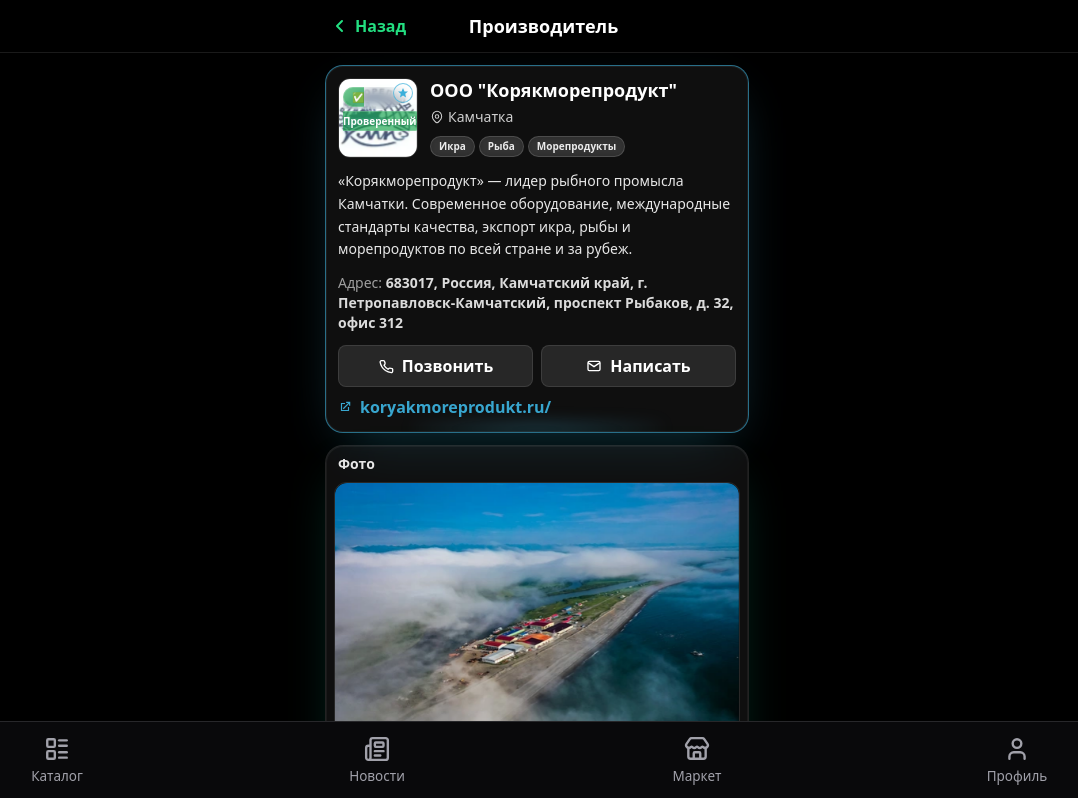
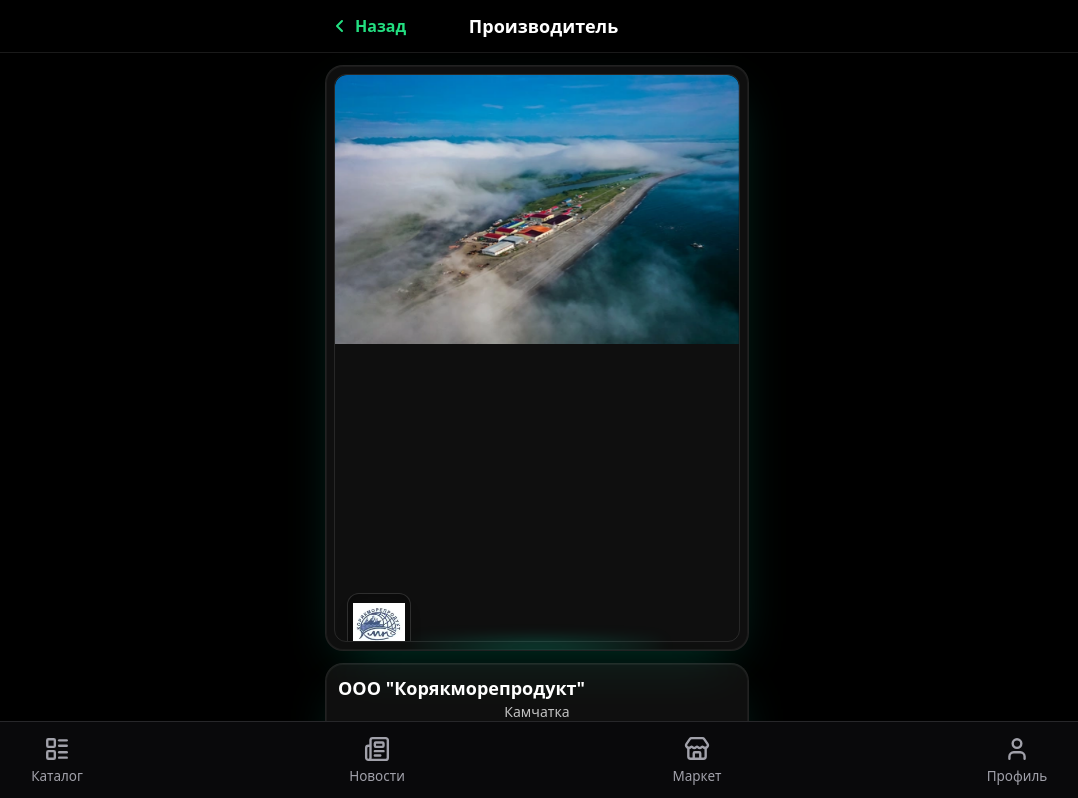
Before and after one commit to AlexSalavat/ikra-miniapp, a React (Create React App) app: page /producer/1 in a window 1280 px wide. Shown: the top 798 px of the page, without its empty margins (103-1181 px from the left). Built offline with nearby package versions, Linux system fonts and the light colour scheme.

Commit message:
Обновление стиля маркет-карто

```diff
--- a/src/components/ProducerDetail.js
+++ b/src/components/ProducerDetail.js
@@ -1,4 +1,3 @@
-// src/components/ProducerDetail.js
 import React, { useMemo } from "react";
 import { useParams, useNavigate } from "react-router-dom";
 import producers from "../data/producers";
@@ -7,39 +6,24 @@
 
 const getInitials = (name = "") =>
   name.replace(/["«»]/g, "")
-    .split(/\s+/)
-    .filter(Boolean)
-    .slice(0, 2)
-    .map(w => w[0]?.toUpperCase())
-    .join("") || "??";
+    .split(/\s+/).filter(Boolean).slice(0, 2)
+    .map(w => w[0]?.toUpperCase()).join("") || "??";
 
-const stringHue = (s = "") => { let h = 0; for (let i=0;i<s.length;i++) h=(h*31+s.charCodeAt(i))%360; return h; };
+const stringHue = (s = "") => { let h=0; for (let i=0;i<s.length;i++) h=(h*31+s.charCodeAt(i))%360; return h; };
 
 export default function ProducerDetail() {
   const { id } = useParams();
   const navigate = useNavigate();
 
   const producer = producers.find(p => String(p.id) === String(id));
-
-  // Распаковываем даже если producer нет — чтобы хуки шли всегда в одном порядке
   const {
-    name = "",
-    logo,
-    region = "",
-    fullDescription,
-    description,
-    address,
-    categories = [],
-    badges = [],
-    site,
-    contacts = {},
-    gallery = [],
+    name = "", logo, region = "", fullDescription, description,
+    address, categories = [], badges = [], site, contacts = {}, gallery = [],
   } = producer || {};
 
   const verified = badges?.includes("Проверенный");
   const premium  = badges?.includes("Честный знак") && badges?.includes("Меркурий");
 
-  // phones/emails (без хуков)
   const phones = Object.values(contacts).filter(v => typeof v === "string" && /^[-+()\d\s]{7,}$/.test(v));
   const emails = Object.values(contacts).filter(v => typeof v === "string" && /@/.test(v));
 
@@ -64,72 +48,100 @@
         </div>
       </div>
 
-      {/* Если не нашли производителя */}
       {!producer ? (
         <div className="max-w-md mx-auto px-3 pt-6 text-white">Завод не найден</div>
       ) : (
         <div className="max-w-md mx-auto px-3 pt-3">
-          {/* Основная стеклянная карточка */}
-          <div className={`glass-card p-3 ${premium ? "premium" : ""}`}>
-            {/* Верхний блок: лого + инфо */}
-            <div className="flex gap-3 items-start">
-              <div className="relative w-20 h-20 rounded-xl overflow-hidden border border-white/10 shrink-0">
+          {/* ХИРО-СЛАЙДЕР — крупный, на всю ширину */}
+          <div className="glass-card p-2 mb-3">
+            <div className="relative w-full rounded-xl overflow-hidden border border-white/10">
+              {/* Если Tailwind < v3, замени 'aspect-[16/10]' на 'h-56' */}
+              <div className="w-full aspect-[16/10]">
+                <Swiper spaceBetween={10} slidesPerView={1} style={{ borderRadius: 12 }}>
+                  {(gallery.length ? gallery : [logo]).filter(Boolean).map((src, i) => (
+                    <SwiperSlide key={i}>
+                      <img
+                        src={src}
+                        alt={`${name} фото ${i+1}`}
+                        className="w-full h-full object-cover"
+                        onError={(e)=>{ e.currentTarget.src="/images/no-image.webp"; }}
+                      />
+                    </SwiperSlide>
+                  ))}
+                  {!gallery.length && !logo && (
+                    <SwiperSlide>
+                      <div className="w-full h-full grid place-items-center text-white/90" style={{ background: initialsBG }}>
+                        {getInitials(name)}
+                      </div>
+                    </SwiperSlide>
+                  )}
+                </Swiper>
+              </div>
+
+              {/* Плавающее лого поверх (object-contain, чтобы не резалось) */}
+              <div className="absolute -bottom-4 left-3 w-16 h-16 rounded-xl overflow-hidden border border-white/15 shadow-lg bg-black/50 backdrop-blur-md grid place-items-center">
                 {logo ? (
-                  <img
-                    src={logo}
-                    alt={name}
-                    className="w-full h-full object-cover img-fade-in"
-                    onError={(e)=>{ e.currentTarget.remove(); }}
-                  />
+                  <img src={logo} alt={name} className="w-[85%] h-[85%] object-contain" onError={(e)=>{ e.currentTarget.remove(); }} />
                 ) : (
-                  <div className="w-full h-full grid place-items-center text-white font-extrabold text-xl" style={{ background: initialsBG }}>
+                  <div className="w-full h-full grid place-items-center text-white font-extrabold" style={{ background: initialsBG }}>
                     {getInitials(name)}
-                  </div>
-                )}
-
-                {/* бейджи */}
-                {verified && (
-                  <div className="absolute top-1 left-1">
-                    <span className="px-2 py-0.5 rounded-full text-[10px] font-semibold text-white border border-white/20 bg-green-600/65 backdrop-blur-sm">
-                      ✅ Проверенный
-                    </span>
-                  </div>
-                )}
-                {premium && (
-                  <div className="absolute top-1 right-1 w-5 h-5 rounded-full border border-[rgba(59,175,218,.7)] bg-white/10 grid place-items-center backdrop-blur-sm" title="Premium">
-                    <svg width="12" height="12" viewBox="0 0 24 24" fill="rgb(59,175,218)"><path d="M12 2l3 7h7l-5.5 4.5L18 21l-6-4-6 4 1.5-7.5L2 9h7l3-7z"/></svg>
                   </div>
                 )}
               </div>
 
-              <div className="min-w-0 flex-1">
+              {/* Премиум-значок аккуратно сверху справа */}
+              {premium && (
+                <div className="absolute top-1 right-1 w-6 h-6 rounded-full border border-[rgba(59,175,218,.7)] bg-white/10 grid place-items-center backdrop-blur-sm" title="Premium">
+                  <svg width="14" height="14" viewBox="0 0 24 24" fill="rgb(59,175,218)"><path d="M12 2l3 7h7l-5.5 4.5L18 21l-6-4-6 4 1.5-7.5L2 9h7l3-7z"/></svg>
+                </div>
+              )}
+            </div>
+          </div>
+
+          {/* Основной блок с инфой */}
+          <div className="glass-card p-3">
+            {/* Имя + бейджи */}
+            <div className="flex items-start gap-2">
+              <div className="flex-1 min-w-0">
                 <div className="text-white font-bold text-[18px] leading-snug truncate" title={name}>{name}</div>
+
+                {/* Регион под названием — по центру на мобиле */}
                 {region && (
-                  <div className="mt-1 inline-flex items-center gap-1 text-white/80 text-sm">
-                    <svg width="14" height="14" viewBox="0 0 24 24" fill="none" stroke="currentColor" strokeWidth="1.8"><path d="M12 2C8 2 4 6 4 11c0 5.5 7 11 8 11s8-5.5 8-11c0-5-4-9-8-9z"/><circle cx="12" cy="11" r="3"/></svg>
-                    <span>{region}</span>
-                </div>
+                  <div className="mt-0.5 text-center text-white/75 text-sm">{region}</div>
                 )}
-                {!!categories.length && (
-                  <div className="mt-1.5 flex flex-wrap gap-1">
-                    {categories.slice(0,3).map((c,i)=>(
-                      <span key={i} className="px-2 py-0.5 rounded-full text-[10px] font-semibold text-white/90 border border-white/15 bg-white/10 backdrop-blur-sm">{c}</span>
-                    ))}
+
+                {/* Проверенный — мини-чип под регионом */}
+                {verified && (
+                  <div className="mt-1 flex justify-center">
+                    <span className="px-2 py-0.5 rounded-full text-[10px] font-semibold text-white border border-white/20 bg-green-600/60 backdrop-blur-sm">
+                      ✅ Проверенный
+                    </span>
                   </div>
                 )}
               </div>
             </div>
 
+            {/* Категории */}
+            {!!categories.length && (
+              <div className="mt-2 flex flex-wrap justify-center gap-1">
+                {categories.slice(0,4).map((c,i)=>(
+                  <span key={i} className="px-2 py-0.5 rounded-full text-[10px] font-semibold text-white/90 border border-white/15 bg-white/10 backdrop-blur-sm">
+                    {c}
+                  </span>
+                ))}
+              </div>
+            )}
+
             {/* Описание */}
             {(fullDescription || description) && (
-              <div className="mt-3 text-white/90 text-[14px] leading-relaxed">
+              <div className="mt-3 text-white/90 text-[14px] leading-relaxed text-center">
                 {fullDescription || description}
               </div>
             )}
 
             {/* Адрес */}
             {address && (
-              <div className="mt-3 text-white/85 text-sm">
+              <div className="mt-3 text-white/85 text-sm text-center">
                 <span className="text-white/60">Адрес: </span>
                 <span className="font-semibold">{address}</span>
               </div>
@@ -139,19 +151,13 @@
             {(phones.length || emails.length) > 0 && (
               <div className="mt-3 grid grid-cols-2 gap-2">
                 {phones.length > 0 && (
-                  <a
-                    href={`tel:${phones[0].replace(/[^+\d]/g,'')}`}
-                    className="flex items-center justify-center gap-2 rounded-lg py-2 bg-white/10 text-white font-semibold border border-white/10 hover:bg-white/15 transition"
-                  >
+                  <a href={`tel:${phones[0].replace(/[^+\d]/g,'')}`} className="flex items-center justify-center gap-2 rounded-lg py-2 bg-white/10 text-white font-semibold border border-white/10 hover:bg-white/15 transition">
                     <svg width="16" height="16" viewBox="0 0 24 24" fill="none" stroke="currentColor" strokeWidth="2"><path d="M22 16.92v3a2 2 0 01-2.18 2 19.72 19.72 0 01-8.63-3.12A19.72 19.72 0 013.2 6.18 2 2 0 015.09 4h3a2 2 0 012 1.72c.07.64.2 1.28.39 1.9a2 2 0 01-.45 2.11L9.09 10.9a16 16 0 006 6l1.18-1.18a2 2 0 012.11-.45c.62.19 1.26.32 1.9.39A2 2 0 0122 16.92z"/></svg>
                     Позвонить
                   </a>
                 )}
                 {emails.length > 0 && (
-                  <a
-                    href={`mailto:${emails[0]}`}
-                    className="flex items-center justify-center gap-2 rounded-lg py-2 bg-white/10 text-white font-semibold border border-white/10 hover:bg-white/15 transition"
-                  >
+                  <a href={`mailto:${emails[0]}`} className="flex items-center justify-center gap-2 rounded-lg py-2 bg-white/10 text-white font-semibold border border-white/10 hover:bg-white/15 transition">
                     <svg width="16" height="16" viewBox="0 0 24 24" fill="none" stroke="currentColor" strokeWidth="2"><rect x="3" y="5" width="18" height="14" rx="2"/><path d="M3 7l9 6 9-6"/></svg>
                     Написать
                   </a>
@@ -161,43 +167,14 @@
 
             {/* Сайт */}
             {safeSite && (
-              <div className="mt-2">
-                <a
-                  href={safeSite}
-                  target="_blank"
-                  rel="noreferrer"
-                  className="inline-flex items-center gap-2 text-[rgba(59,175,218,0.95)] font-bold"
-                >
+              <div className="mt-2 text-center">
+                <a href={safeSite} target="_blank" rel="noreferrer" className="inline-flex items-center gap-2 text-[rgba(59,175,218,0.95)] font-bold">
                   <svg width="14" height="14" viewBox="0 0 24 24" fill="currentColor"><path d="M14 3h7v7h-2V6.41l-9.29 9.3-1.42-1.42 9.3-9.29H14V3z"/><path d="M5 5h7v2H7v10h10v-5h2v7H5z"/></svg>
                   {safeSite.replace(/^https?:\/\//, "")}
                 </a>
               </div>
             )}
           </div>
-
-          {/* Большая карусель фото внизу */}
-          {gallery?.length > 0 && (
-            <div className="mt-3 glass-card p-2">
-              <div className="text-white/90 text-sm font-semibold mb-2 px-1">Фото</div>
-              <div className="relative w-full rounded-xl overflow-hidden border border-white/10">
-                {/* Если у тебя Tailwind < v3, замени className на "w-full h-64" */}
-                <div className="w-full aspect-[4/3]">
-                  <Swiper spaceBetween={10} slidesPerView={1} style={{ borderRadius: 12 }}>
-                    {gallery.map((src, i) => (
-                      <SwiperSlide key={i}>
-                        <img
-                          src={src}
-                          alt={`${name} фото ${i+1}`}
-                          className="w-full h-full object-cover"
-                          onError={(e)=>{ e.currentTarget.src="/images/no-image.webp"; }}
-                        />
-                      </SwiperSlide>
-                    ))}
-                  </Swiper>
-                </div>
-              </div>
-            </div>
-          )}
         </div>
       )}
     </div>
--- a/src/components/TopProducers.js
+++ b/src/components/TopProducers.js
@@ -1,4 +1,3 @@
-// src/components/TopProducers.js
 import React, { useMemo, useState, useEffect } from "react";
 import { useNavigate } from "react-router-dom";
 import producers from "../data/producers";
@@ -6,30 +5,20 @@
 const REGIONS = ["Камчатка", "Сахалин", "Хабаровск", "Магадан"];
 
 const getInitials = (name = "") =>
-  name
-    .replace(/["«»]/g, "")
-    .split(/\s+/)
-    .filter(Boolean)
-    .slice(0, 2)
-    .map((w) => w[0]?.toUpperCase())
-    .join("") || "??";
+  name.replace(/["«»]/g, "")
+    .split(/\s+/).filter(Boolean).slice(0, 2)
+    .map(w => w[0]?.toUpperCase()).join("") || "??";
 
-const stringHue = (s = "") => {
-  let h = 0;
-  for (let i = 0; i < s.length; i++) h = (h * 31 + s.charCodeAt(i)) % 360;
-  return h;
-};
+const stringHue = (s = "") => { let h=0; for (let i=0;i<s.length;i++) h=(h*31+s.charCodeAt(i))%360; return h; };
 
 export default function TopProducers() {
   const [filter, setFilter] = useState(REGIONS[0]);
   const navigate = useNavigate();
 
-  useEffect(() => {
-    window.scrollTo(0, 0);
-  }, [filter]);
+  useEffect(() => { window.scrollTo(0, 0); }, [filter]);
 
   const filtered = useMemo(
-    () => producers.filter((p) => p.region === filter),
+    () => producers.filter(p => p.region === filter),
     [filter]
   );
 
@@ -38,28 +27,15 @@
       {/* Header */}
       <div className="sticky top-0 z-20 w-full bg-black/70 backdrop-blur-md border-b border-white/10">
         <div className="max-w-md mx-auto px-4 py-3 flex items-center gap-3">
-          <button
-            onClick={() => navigate(-1)}
-            className="flex items-center gap-1.5 text-[#23df81] hover:text-white transition"
-          >
-            <svg width="20" height="20" fill="none">
-              <path
-                d="M13 5l-5 5 5 5"
-                stroke="currentColor"
-                strokeWidth="2"
-                strokeLinecap="round"
-                strokeLinejoin="round"
-              />
-            </svg>
+          <button onClick={() => navigate(-1)} className="flex items-center gap-1.5 text-[#23df81] hover:text-white transition">
+            <svg width="20" height="20" fill="none"><path d="M13 5l-5 5 5 5" stroke="currentColor" strokeWidth="2" strokeLinecap="round" strokeLinejoin="round"/></svg>
             <span className="font-semibold">Назад</span>
           </button>
-          <h2 className="ml-auto mr-auto text-white font-bold text-lg">
-            Топ Производители
-          </h2>
+          <h2 className="ml-auto mr-auto text-white font-bold text-lg">Производители</h2>
           <span className="w-16" />
         </div>
 
-        {/* Filters */}
+        {/* Фильтры регионов */}
         <div className="max-w-md mx-auto px-3 pb-3">
           <div className="flex gap-2 overflow-x-auto no-scrollbar">
             {REGIONS.map((r) => {
@@ -83,95 +59,71 @@
         </div>
       </div>
 
-      {/* Grid of producers */}
+      {/* Сетка карточек */}
       <div className="max-w-md mx-auto px-3 pt-3 grid grid-cols-2 gap-3">
         {filtered.map((p) => (
           <ProducerCard key={p.id} p={p} onClick={() => navigate(`/producer/${p.id}`)} />
         ))}
-        {filtered.length === 0 &&
-          Array.from({ length: 4 }).map((_, i) => (
-            <div key={i} className="glass-card aspect-square animate-pulse" />
-          ))}
+        {filtered.length === 0 && Array.from({ length: 4 }).map((_, i) => (
+          <div key={i} className="glass-card aspect-square animate-pulse" />
+        ))}
       </div>
     </div>
   );
 }
 
 function ProducerCard({ p, onClick }) {
+  const verified = p.badges?.includes("Проверенный");
+  const premium  = p.badges?.includes("Честный знак") && p.badges?.includes("Меркурий");
   const img = p.logo?.trim() ? p.logo : null;
-  const verified = p.badges?.includes("Проверенный");
-  const premium =
-    p.badges?.includes("Честный знак") && p.badges?.includes("Меркурий");
 
-  const bg = useMemo(() => {
+  const fallbackBG = useMemo(() => {
     const h = stringHue(p.name || p.region || "x");
-    return `linear-gradient(135deg,hsl(${h} 80% 20% / .85),hsl(${
-      (h + 40) % 360
-    } 80% 30% / .85))`;
+    return `linear-gradient(135deg,hsl(${h} 80% 20% / .85),hsl(${(h+40)%360} 80% 30% / .85))`;
   }, [p.name, p.region]);
 
   return (
     <div
-      className={`glass-card p-2 ${premium ? "premium" : ""} cursor-pointer transition-transform duration-200 hover:scale-[1.02] active:scale-[0.98]`}
+      className={`glass-card p-2 cursor-pointer transition-transform duration-200 hover:scale-[1.02] active:scale-[0.98] ${premium ? "premium" : ""}`}
       onClick={onClick}
       title={p.name}
     >
-      {/* Image square */}
+      {/* Квадратное фото/лого */}
       <div className="relative aspect-square rounded-lg overflow-hidden border border-white/10">
         {img ? (
           <img
             src={img}
             alt={p.name}
-            loading="lazy"
-            onError={(e) => {
-              e.currentTarget.remove();
-            }}
-            className="w-full h-full object-cover img-fade-in"
+            className="w-full h-full object-contain bg-black/40 img-fade-in"
+            onError={(e)=>{ e.currentTarget.remove(); }}
           />
         ) : (
-          <div
-            className="w-full h-full grid place-items-center text-white/95 font-extrabold text-xl"
-            style={{ background: bg }}
-          >
+          <div className="w-full h-full grid place-items-center text-white/95 font-extrabold text-xl" style={{ background: fallbackBG }}>
             {getInitials(p.name)}
           </div>
         )}
 
-        {/* readability gradient */}
-        <div className="absolute inset-0 bg-gradient-to-b from-black/25 via-transparent to-black/45" />
-
-        {/* region pill */}
-        {p.region && (
-          <div className="absolute top-1 left-1">
-            <span className="px-2 py-0.5 rounded-full text-[10px] font-semibold text-white border border-white/20 bg-black/35 backdrop-blur-sm">
-              {p.region}
-            </span>
-          </div>
-        )}
-
-        {/* badges */}
-        {verified && (
-          <div className="absolute top-1 right-[30px]">
-            <span className="px-2 py-0.5 rounded-full text-[10px] font-semibold text-white border border-white/20 bg-green-600/60 backdrop-blur-sm">
-              ✅ Проверенный
-            </span>
-          </div>
-        )}
+        {/* маленький премиум значок в углу */}
         {premium && (
-          <div
-            className="absolute top-1 right-1 w-5 h-5 rounded-full border border-[rgba(59,175,218,.7)] bg-white/10 grid place-items-center backdrop-blur-sm"
-            title="Premium"
-          >
-            <svg width="12" height="12" viewBox="0 0 24 24" fill="rgb(59,175,218)">
-              <path d="M12 2l3 7h7l-5.5 4.5L18 21l-6-4-6 4 1.5-7.5L2 9h7l3-7z" />
-            </svg>
+          <div className="absolute top-1 right-1 w-5 h-5 rounded-full border border-[rgba(59,175,218,.7)] bg-white/10 grid place-items-center backdrop-blur-sm" title="Premium">
+            <svg width="12" height="12" viewBox="0 0 24 24" fill="rgb(59,175,218)"><path d="M12 2l3 7h7l-5.5 4.5L18 21l-6-4-6 4 1.5-7.5L2 9h7l3-7z"/></svg>
           </div>
         )}
       </div>
 
-      {/* name */}
+      {/* Текстовая часть */}
       <div className="mt-2 text-center">
-        <div className="text-white font-semibold text-sm truncate">{p.name}</div>
+        <div className="text-white font-semibold text-sm truncate" title={p.name}>{p.name}</div>
+
+        {/* Строчка ниже — регион по центру */}
+        <div className="mt-0.5 flex items-center justify-center gap-1.5 text-xs">
+          {verified && (
+            <span className="px-1.5 py-0.5 rounded-full text-[10px] font-semibold text-white border border-white/20 bg-green-600/60 backdrop-blur-sm">
+              ✅
+            </span>
+          )}
+          <span className="text-white/75 truncate">{p.region}</span>
+        </div>
       </div>
     </div>
   );
```
